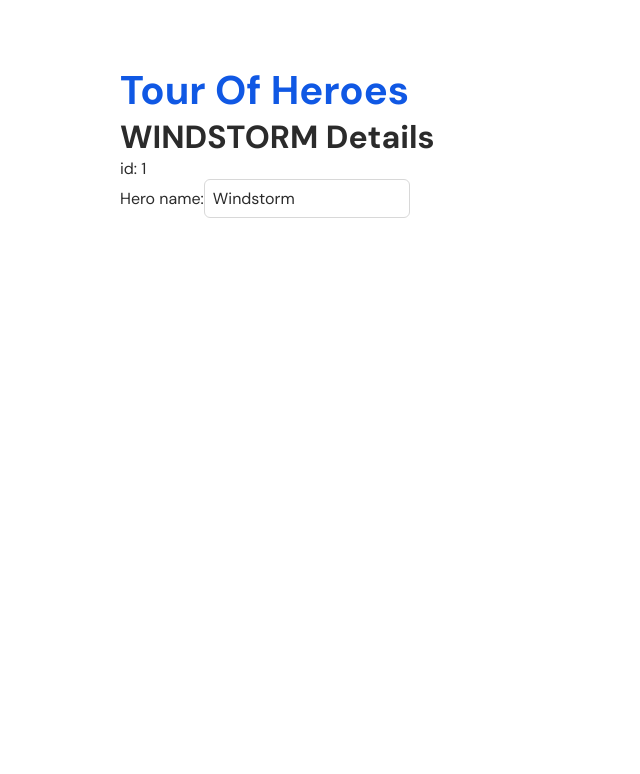
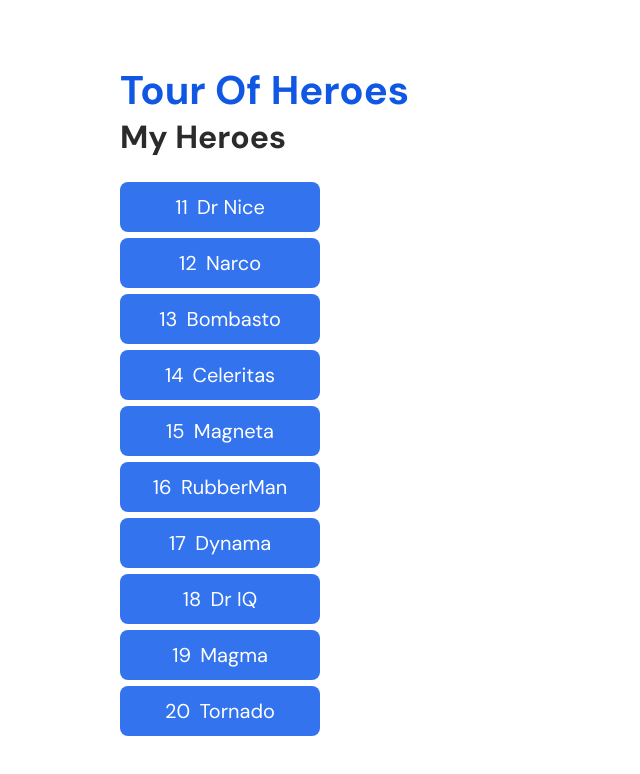
Before and after one commit to mlichlundia/tour-of-heroes, an Angular app: page / in a window 1280 px wide. Shown: the top 774 px of the page, without its empty margins (0-640 px from the left). Built offline with nearby package versions, Linux system fonts and the light colour scheme.

Commit message:
feat: add list of heroes

```diff
--- a/src/app/heroes/heroes.component.html
+++ b/src/app/heroes/heroes.component.html
@@ -1,9 +1,21 @@
-<h2>{{ hero.name | uppercase }} Details</h2>
-<div>
-  <span>id:</span>
-  {{ hero.id }}
+<h2>My Heroes</h2>
+<ul class="heroes-list">
+  <li *ngFor="let hero of heroes" [class.selected]="hero === selectedHero">
+    <button
+      type="button"
+      [class.selected]="hero === selectedHero"
+      (click)="onSelect(hero)"
+    ></button>
+    <span>{{ hero.id }}</span>
+    {{ hero.name }}
+  </li>
+</ul>
+
+<div *ngIf="selectedHero" class="heroes-details">
+  <h2>{{ selectedHero.name | uppercase }} Details</h2>
+  <div>id: {{ selectedHero.id }}</div>
+  <div>
+    <label for="hero-name">Hero name:</label>
+    <input id="hero-name" [(ngModel)]="selectedHero.name" placeholder="name" />
+  </div>
 </div>
-<div>
-  <label for="name">Hero name:</label>
-  <input id="name" [(ngModel)]="hero.name" placeholder="name" />
-</div>
--- a/src/app/heroes/heroes.component.scss
+++ b/src/app/heroes/heroes.component.scss
@@ -0,0 +1,30 @@
+@import '../../styles.scss';
+
+.heroes-list {
+  margin: rem(24) 0;
+
+  li.selected {
+    background: color(blue-800);
+    transform: translate(rem(8)) scale(1.05);
+  }
+
+  button {
+    width: 100%;
+    height: 100%;
+    position: absolute;
+    top: 0;
+    left: 0;
+    opacity: 0;
+    cursor: pointer;
+  }
+}
+
+.heroes-details {
+  h2 {
+    margin: 0 0 rem(16);
+  }
+
+  input {
+    margin: 0 0 0 rem(8);
+  }
+}
--- a/src/app/heroes/heroes.component.ts
+++ b/src/app/heroes/heroes.component.ts
@@ -1,5 +1,6 @@
 import { Component, OnInit } from '@angular/core'
 import { Hero } from '../hero'
+import { HEROES } from '../mock-heroes'
 
 @Component({
   selector: 'app-heroes',
@@ -7,12 +8,14 @@ import { Hero } from '../hero'
   styleUrls: ['./heroes.component.scss'],
 })
 export class HeroesComponent implements OnInit {
-  hero: Hero = {
-    id: 1,
-    name: 'Windstorm',
-  }
+  selectedHero?: Hero
+  heroes = HEROES
 
   constructor() {}
 
+  onSelect(hero: Hero): void {
+    this.selectedHero = hero
+  }
+
   ngOnInit(): void {}
 }
--- /dev/null
+++ b/src/app/mock-heroes.ts
@@ -0,0 +1,14 @@
+import { Hero } from './hero'
+
+export const HEROES: Hero[] = [
+  { id: 11, name: 'Dr Nice' },
+  { id: 12, name: 'Narco' },
+  { id: 13, name: 'Bombasto' },
+  { id: 14, name: 'Celeritas' },
+  { id: 15, name: 'Magneta' },
+  { id: 16, name: 'RubberMan' },
+  { id: 17, name: 'Dynama' },
+  { id: 18, name: 'Dr IQ' },
+  { id: 19, name: 'Magma' },
+  { id: 20, name: 'Tornado' },
+]
```
